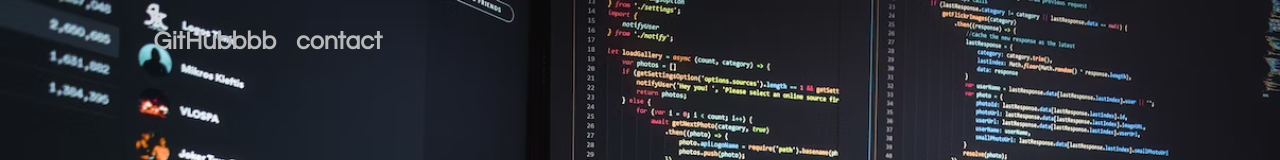
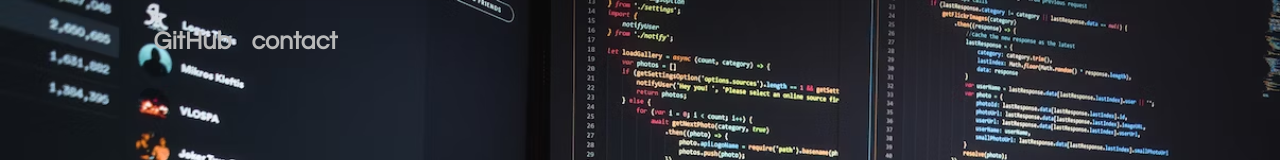
Before and after one commit to LuisGonzalesVentura/LuisGonzalesVentura.github.io, a plain HTML site: page index.html in a window 1280 px wide. Shown: the top 160 px of the page. Drawn offline with nearby package versions, Linux system fonts and the light colour scheme.

Commit message:
:accept:

```diff
--- a/index.html
+++ b/index.html
@@ -13,7 +13,7 @@
 </head>
 <header>
   <ul class="navbar">
-    <li><a href="https://github.com/LuisGonzalesVentura"class="active">GitHubbbb</a></li>
+    <li><a href="https://github.com/LuisGonzalesVentura"class="active">GitHub</a></li>
     <li><a href="https://wa.me/?text=Hola">contact    </a></li>
 
    </ul>
```
